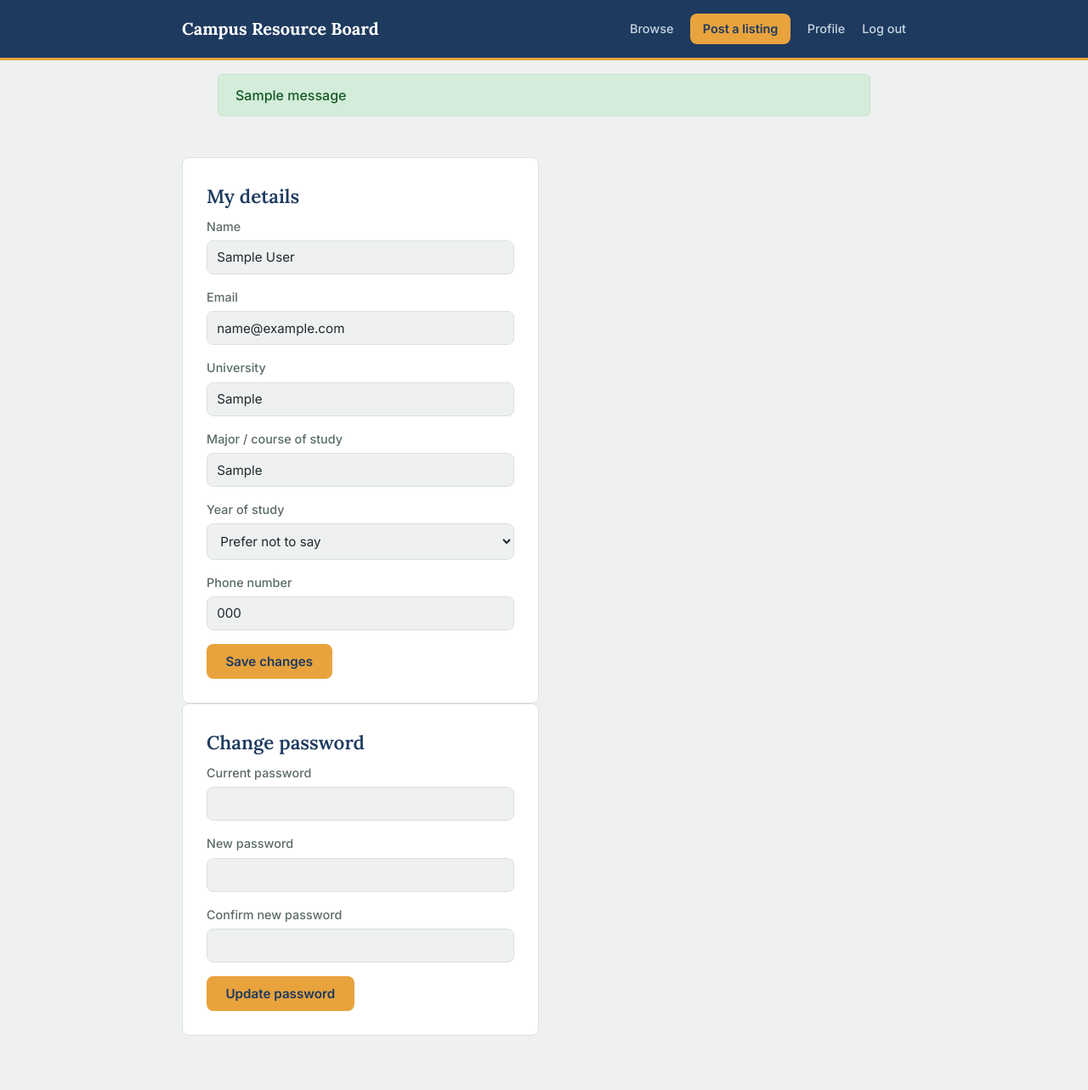
After one commit to Rejoice-M/campus-resource-board, a Flask app: page /profile in a window 1280 px wide. The commit adds this page. Shown: the whole page at 85% size. Run offline with Flask 3, Linux system fonts and the light colour scheme; the visitor is signed in with stand-in values (Sample User, id 1); tables that the repository leaves empty hold one stand-in row (values such as "Sample post"); one stand-in notice (Sample message) is shown.

Commit message:
Add profile page with edit details and change password functionality

```diff
--- a/app.py
+++ b/app.py
@@ -19,9 +19,11 @@ def create_app():
     # Register blueprints (add these as you build each feature)
     from routes.auth import auth_bp
     from routes.listings import listings_bp
+    from routes.profile import profile_bp
 
     app.register_blueprint(auth_bp)
     app.register_blueprint(listings_bp)
+    app.register_blueprint(profile_bp)
 
     with app.app_context():
         db.create_all()  # fine for dev; use migrations later if this grows
--- a/routes/listings.py
+++ b/routes/listings.py
@@ -5,6 +5,7 @@ Week 4 focus: browse page + search/filter by category and keyword.
 
 from flask import Blueprint, render_template, request, redirect, url_for, session
 from models import db, Listing, Category
+from utils import login_required
 
 listings_bp = Blueprint("listings", __name__)
 
@@ -34,10 +35,8 @@ def detail(listing_id):
 
 
 @listings_bp.route("/listing/new", methods=["GET", "POST"])
+@login_required
 def create():
-    if "user_id" not in session:
-        return redirect(url_for("auth.login"))
-
     if request.method == "POST":
         listing = Listing(
             user_id=session["user_id"],
--- /dev/null
+++ b/routes/profile.py
@@ -0,0 +1,59 @@
+"""
+Profile page: view/edit the logged-in user's own details, and change password.
+"""
+
+from flask import Blueprint, render_template, request, redirect, url_for, session, flash
+from models import db, User
+from utils import login_required
+
+profile_bp = Blueprint("profile", __name__)
+
+
+@profile_bp.route("/profile")
+@login_required
+def view():
+    user = User.query.get_or_404(session["user_id"])
+    return render_template("profile.html", user=user)
+
+
+@profile_bp.route("/profile/edit", methods=["POST"])
+@login_required
+def edit():
+    user = User.query.get_or_404(session["user_id"])
+
+    user.name = request.form["name"].strip()
+    user.university = request.form.get("university", "").strip() or None
+    user.major = request.form.get("major", "").strip() or None
+    user.year_of_study = request.form.get("year_of_study", "").strip() or None
+    user.phone_number = request.form.get("phone_number", "").strip() or None
+
+    db.session.commit()
+    flash("Profile updated.", "success")  # <-- success category
+    return redirect(url_for("profile.view"))
+
+
+@profile_bp.route("/profile/password", methods=["POST"])
+@login_required
+def change_password():
+    user = User.query.get_or_404(session["user_id"])
+
+    current_password = request.form["current_password"]
+    new_password = request.form["new_password"]
+    confirm_password = request.form["confirm_password"]
+
+    if not user.check_password(current_password):
+        flash("Current password is incorrect.", "danger")  # <-- error category
+        return redirect(url_for("profile.view"))
+
+    if new_password != confirm_password:
+        flash("New passwords don't match.", "danger")
+        return redirect(url_for("profile.view"))
+
+    if len(new_password) < 8:
+        flash("New password must be at least 8 characters.", "danger")
+        return redirect(url_for("profile.view"))
+
+    user.set_password(new_password)
+    db.session.commit()
+    flash("Password changed.", "success")  # <-- success category
+    return redirect(url_for("profile.view"))
--- a/templates/base.html
+++ b/templates/base.html
@@ -8,6 +8,37 @@
     <link rel="preconnect" href="https://fonts.gstatic.com" crossorigin>
     <link href="https://fonts.googleapis.com/css2?family=Inter:wght@400;500;600&family=Lora:wght@500;600;700&display=swap" rel="stylesheet">
     <link rel="stylesheet" href="{{ url_for('static', filename='css/style.css') }}">
+    <!-- Inline CSS for flash messages (or add to style.css) -->
+    <style>
+        .flash-wrap {
+            max-width: 800px;
+            margin: 1rem auto;
+            padding: 0 1rem;
+        }
+        .alert {
+            padding: 12px 20px;
+            margin-bottom: 10px;
+            border-radius: 6px;
+            font-weight: 500;
+            list-style: none;
+        }
+        .alert-success {
+            background-color: #d4edda;
+            color: #155724;
+            border: 1px solid #c3e6cb;
+        }
+        .alert-danger {
+            background-color: #f8d7da;
+            color: #721c24;
+            border: 1px solid #f5c6cb;
+        }
+        /* Fallback for any other category */
+        .alert-message {
+            background-color: #e2e3e5;
+            color: #383d41;
+            border: 1px solid #d6d8db;
+        }
+    </style>
 </head>
 <body>
     <header class="site-header">
@@ -17,6 +48,7 @@
                 <a href="{{ url_for('listings.browse') }}">Browse</a>
                 <a class="nav-cta" href="{{ url_for('listings.create') }}">Post a listing</a>
                 {% if session.get('user_id') %}
+                    <a href="{{ url_for('profile.view') }}">Profile</a>
                     <a href="{{ url_for('auth.logout') }}">Log out</a>
                 {% else %}
                     <a href="{{ url_for('auth.login') }}">Log in</a>
@@ -26,14 +58,13 @@
         </div>
     </header>
 
-    {% with messages = get_flashed_messages() %}
+    <!-- Flash messages with categories -->
+    {% with messages = get_flashed_messages(with_categories=true) %}
         {% if messages %}
             <div class="flash-wrap">
-                <ul class="flashes">
-                {% for message in messages %}
-                    <li>{{ message }}</li>
+                {% for category, message in messages %}
+                    <div class="alert alert-{{ category if category else 'message' }}">{{ message }}</div>
                 {% endfor %}
-                </ul>
             </div>
         {% endif %}
     {% endwith %}
--- a/templates/login.html
+++ b/templates/login.html
@@ -5,6 +5,7 @@
 <div class="form-card">
     <h2>Welcome back</h2>
     <form method="post">
+        <input type="hidden" name="next" value="{{ next }}">
         <label>Email <input type="email" name="email" required></label>
         <label>Password <input type="password" name="password" required></label>
         <button type="submit" class="btn-primary">Log in</button>
--- /dev/null
+++ b/templates/profile.html
@@ -0,0 +1,36 @@
+{% extends "base.html" %}
+{% block title %}My Profile{% endblock %}
+
+{% block content %}
+<div class="profile-grid">
+    <div class="form-card">
+        <h2>My details</h2>
+        <form method="post" action="{{ url_for('profile.edit') }}">
+            <label>Name <input type="text" name="name" value="{{ user.name }}" required></label>
+            <label>Email <input type="email" value="{{ user.email }}" disabled></label>
+            <label>University <input type="text" name="university" value="{{ user.university or '' }}"></label>
+            <label>Major / course of study <input type="text" name="major" value="{{ user.major or '' }}"></label>
+            <label>Year of study
+                <select name="year_of_study">
+                    <option value="" {% if not user.year_of_study %}selected{% endif %}>Prefer not to say</option>
+                    {% for y in ["1st year", "2nd year", "3rd year", "4th year", "Postgraduate"] %}
+                        <option value="{{ y }}" {% if user.year_of_study == y %}selected{% endif %}>{{ y }}</option>
+                    {% endfor %}
+                </select>
+            </label>
+            <label>Phone number <input type="tel" name="phone_number" value="{{ user.phone_number or '' }}" placeholder="Optional"></label>
+            <button type="submit" class="btn-primary">Save changes</button>
+        </form>
+    </div>
+
+    <div class="form-card">
+        <h2>Change password</h2>
+        <form method="post" action="{{ url_for('profile.change_password') }}">
+            <label>Current password <input type="password" name="current_password" required></label>
+            <label>New password <input type="password" name="new_password" minlength="8" required></label>
+            <label>Confirm new password <input type="password" name="confirm_password" minlength="8" required></label>
+            <button type="submit" class="btn-primary">Update password</button>
+        </form>
+    </div>
+</div>
+{% endblock %}
--- /dev/null
+++ b/utils.py
@@ -0,0 +1,20 @@
+"""
+Small shared helpers used across route files.
+"""
+
+from functools import wraps
+from flask import session, redirect, url_for, request
+
+
+def login_required(view_func):
+    """
+    Redirect to login if there's no user_id in session.
+    Also remembers where the user was trying to go, so login() can
+    send them back there instead of always landing on the browse page.
+    """
+    @wraps(view_func)
+    def wrapped(*args, **kwargs):
+        if "user_id" not in session:
+            return redirect(url_for("auth.login", next=request.path))
+        return view_func(*args, **kwargs)
+    return wrapped
```
Also changed, not shown: models.py (+24 -0 lines), routes/auth.py (+28 -9 lines), templates/signup.html (+19 -1 lines).
